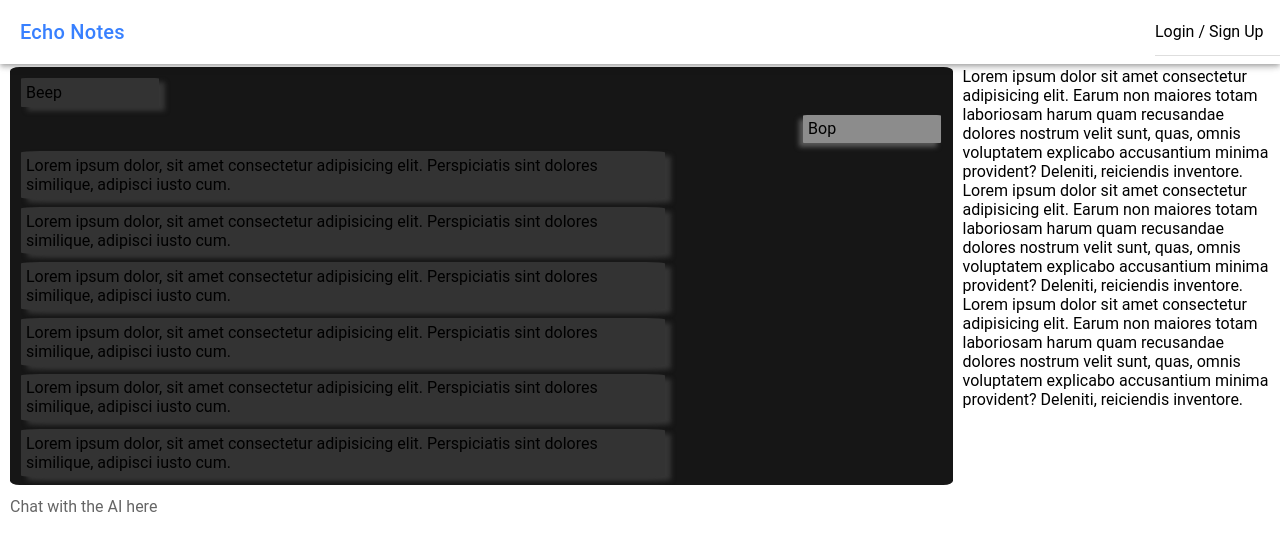
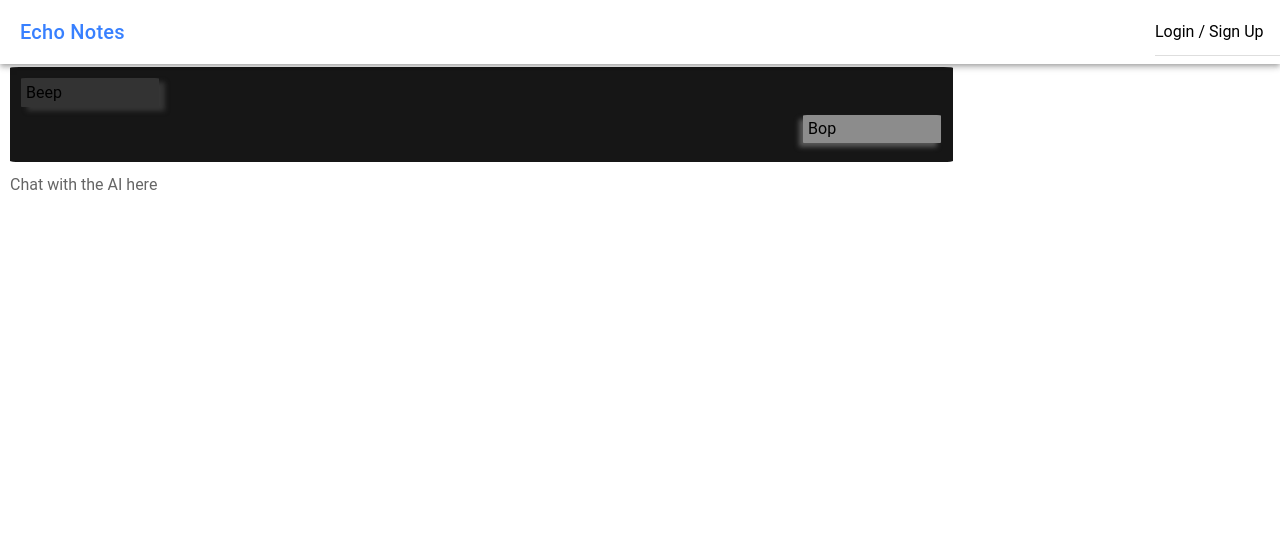
Before and after one commit to IsaiahSama/EchoNotes, a React (Vite) app in the folder Frontend/EchoNotes/: page /home/transcribed in a window 1280 px wide. Shown: the top 550 px of the page. Built offline with nearby package versions, Linux system fonts and the light colour scheme.

Commit message:
Set up state provider for transcript

```diff
--- a/Frontend/EchoNotes/src/App.tsx
+++ b/Frontend/EchoNotes/src/App.tsx
@@ -1,7 +1,11 @@
 import { Redirect, Route } from 'react-router-dom';
 import { IonApp, IonRouterOutlet, setupIonicReact } from '@ionic/react';
 import { IonReactRouter } from '@ionic/react-router';
-import Home from './pages/Home';
+import { useContext } from 'react';
+import { TranscriptContext, TranscriptProvider } from './TranscriptContext';
+import AudioContainer from './components/AudioContainer';
+import TranscriptContainer from './components/TranscriptContainer';
+import HeaderContainer from './components/HeaderContainer';
 
 /* Core CSS required for Ionic components to work properly */
 import '@ionic/react/css/core.css';
@@ -21,9 +25,6 @@ import '@ionic/react/css/display.css';
 
 /* Theme variables */
 import './theme/variables.css';
-import AudioContainer from './components/AudioContainer';
-import TranscriptContainer from './components/TranscriptContainer';
-import HeaderContainer from './components/HeaderContainer';
 
 setupIonicReact();
 
@@ -32,15 +33,13 @@ const App: React.FC = () => (
     <IonReactRouter>
       <HeaderContainer />
       <IonRouterOutlet>
-        <Route exact path="/home">
-          <AudioContainer />
-        </Route>
-        <Route exact path="/home/transcribed">
-          <TranscriptContainer />
-        </Route>
-        <Route exact path="/">
-          <Redirect to="/home" />
-        </Route>
+        <TranscriptProvider>
+          <Route exact path="/home" component={AudioContainer} />
+          <Route exact path="/home/transcribed" component={TranscriptContainer}/>
+          <Route exact path="/">
+            <Redirect to="/home" />
+          </Route>
+        </TranscriptProvider>
       </IonRouterOutlet>
     </IonReactRouter>
   </IonApp>
--- /dev/null
+++ b/Frontend/EchoNotes/src/TranscriptContext.tsx
@@ -0,0 +1,23 @@
+import React, {createContext, useState} from "react"
+
+interface TranscriptContextType {
+    transcript: string;
+    setTranscript: React.Dispatch<React.SetStateAction<string>>;
+}
+
+interface TranscriptProviderProps {
+    children: React.ReactNode
+}
+
+export const TranscriptContext = createContext<TranscriptContextType | undefined>(undefined);
+
+export const TranscriptProvider: React.FC<TranscriptProviderProps> = ( {children} ) => {
+    const [transcript, setTranscript] = useState("");
+
+    let state = {
+        transcript,
+        setTranscript
+    }
+
+    return <TranscriptContext.Provider value={state}>{children}</TranscriptContext.Provider>
+};
--- a/Frontend/EchoNotes/src/components/AudioContainer.tsx
+++ b/Frontend/EchoNotes/src/components/AudioContainer.tsx
@@ -1,6 +1,6 @@
-import React, { useState } from "react";
+import React, { useState, useContext } from "react";
 import { IonButton, IonCol, IonContent, IonGrid, IonIcon, IonItem, IonList, IonProgressBar, IonRow } from "@ionic/react";
-
+import { TranscriptContext} from "../TranscriptContext";
 import {cloudUpload} from 'ionicons/icons'
 
 import "./AudioContainer.css"
@@ -10,7 +10,6 @@ import { FilePicker } from "@capawesome/capacitor-file-picker";
 interface ContainerProps { }
 
 const AudioContainer: React.FC<ContainerProps> = () => {
-
     const url = "http://127.0.0.1:8000/"
 
     enum UploadState {
@@ -19,6 +18,14 @@ const AudioContainer: React.FC<ContainerProps> = () => {
         Success,
         Failed
     }
+
+    const transcriptContext = useContext(TranscriptContext)
+
+    if (!transcriptContext) {
+        throw new Error("TranscriptContainer must be used within a TranscriptProvider")
+    }
+
+    const {transcript, setTranscript} = transcriptContext
 
     const [isUploaded, setUploaded] = useState(UploadState.NotUploaded)
 
--- a/Frontend/EchoNotes/src/components/TranscriptContainer.tsx
+++ b/Frontend/EchoNotes/src/components/TranscriptContainer.tsx
@@ -1,12 +1,20 @@
-import React from "react";
+import React, { useContext } from "react";
 import "./TranscriptContainer.css"
 import '@ionic/react/css/core.css';
 import { IonInput, IonContent, IonGrid, IonRow, IonCol } from "@ionic/react";
-
+import { TranscriptContext } from "../TranscriptContext";
 
 interface ContainerProps { }
 
 const TranscriptContainer: React.FC<ContainerProps> = () => {
+    const transcriptContext = useContext(TranscriptContext)
+
+    if (!transcriptContext) {
+        throw new Error("TranscriptContainer must be used within a TranscriptProvider")
+    }
+
+    const {transcript, setTranscript} = transcriptContext
+
     return (
         <div className="transcriptContainer">
             <IonGrid>
@@ -17,15 +25,6 @@ const TranscriptContainer: React.FC<ContainerProps> = () => {
                                 <div id="chatArea" className="transcriptContainer__chat_area">
                                     <div className="aiMessage message">Beep</div>
                                     <div className="message userMessage">Bop</div>
-                                    <div className="aiMessage message">Lorem ipsum dolor, sit amet consectetur adipisicing elit. Perspiciatis sint dolores similique, adipisci iusto cum.</div>
-                                    <div className="aiMessage message">Lorem ipsum dolor, sit amet consectetur adipisicing elit. Perspiciatis sint dolores similique, adipisci iusto cum.</div>
-                                    <div className="aiMessage message">Lorem ipsum dolor, sit amet consectetur adipisicing elit. Perspiciatis sint dolores similique, adipisci iusto cum.</div>
-                                    <div className="aiMessage message">Lorem ipsum dolor, sit amet consectetur adipisicing elit. Perspiciatis sint dolores similique, adipisci iusto cum.</div>
-                                    <div className="aiMessage message">Lorem ipsum dolor, sit amet consectetur adipisicing elit. Perspiciatis sint dolores similique, adipisci iusto cum.</div>
-                                    <div className="aiMessage message">Lorem ipsum dolor, sit amet consectetur adipisicing elit. Perspiciatis sint dolores similique, adipisci iusto cum.</div>
-                                    <div className="aiMessage message">Lorem ipsum dolor, sit amet consectetur adipisicing elit. Perspiciatis sint dolores similique, adipisci iusto cum.</div>
-                                    <div className="aiMessage message">Lorem ipsum dolor, sit amet consectetur adipisicing elit. Perspiciatis sint dolores similique, adipisci iusto cum.</div>
-                                    <div className="aiMessage message">Lorem ipsum dolor, sit amet consectetur adipisicing elit. Perspiciatis sint dolores similique, adipisci iusto cum.</div>
                                 </div>
                                 <IonInput placeholder="Chat with the AI here"></IonInput>
                         </div>
@@ -34,9 +33,7 @@ const TranscriptContainer: React.FC<ContainerProps> = () => {
                         <div className="transcriptContainer__right">
                             <h2>Transcribed Transcript</h2>
                             <div className="transcriptContainer__transcriptArea" id="transcriptArea">
-                                Lorem ipsum dolor sit amet consectetur adipisicing elit. Earum non maiores totam laboriosam harum quam recusandae dolores nostrum velit sunt, quas, omnis voluptatem explicabo accusantium minima provident? Deleniti, reiciendis inventore.
-                                Lorem ipsum dolor sit amet consectetur adipisicing elit. Earum non maiores totam laboriosam harum quam recusandae dolores nostrum velit sunt, quas, omnis voluptatem explicabo accusantium minima provident? Deleniti, reiciendis inventore.
-                                Lorem ipsum dolor sit amet consectetur adipisicing elit. Earum non maiores totam laboriosam harum quam recusandae dolores nostrum velit sunt, quas, omnis voluptatem explicabo accusantium minima provident? Deleniti, reiciendis inventore.
+                                {transcript}
                             </div>
                         </div>
                     </IonCol>
```
